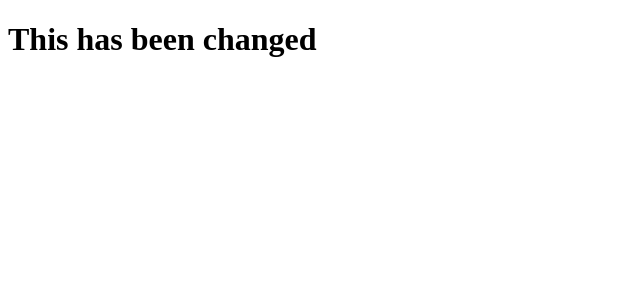
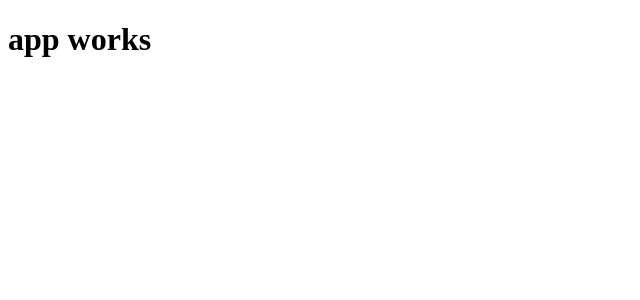
Before and after one commit to JDDeveloping/Bacheloropgave, an Angular app: page / in a window 1280 px wide. Shown: the top 300 px of the page, without its empty margins (0-640 px from the left). Built offline with nearby package versions, Linux system fonts and the light colour scheme.

Commit message:
reverted changes

```diff
--- a/src/app/app.component.ts
+++ b/src/app/app.component.ts
@@ -6,5 +6,5 @@ import { Component } from '@angular/core';
   styleUrls: ['./app.component.css']
 })
 export class AppComponent {
-  title = 'This has been changed';
+  title = 'app works';
 }
```
